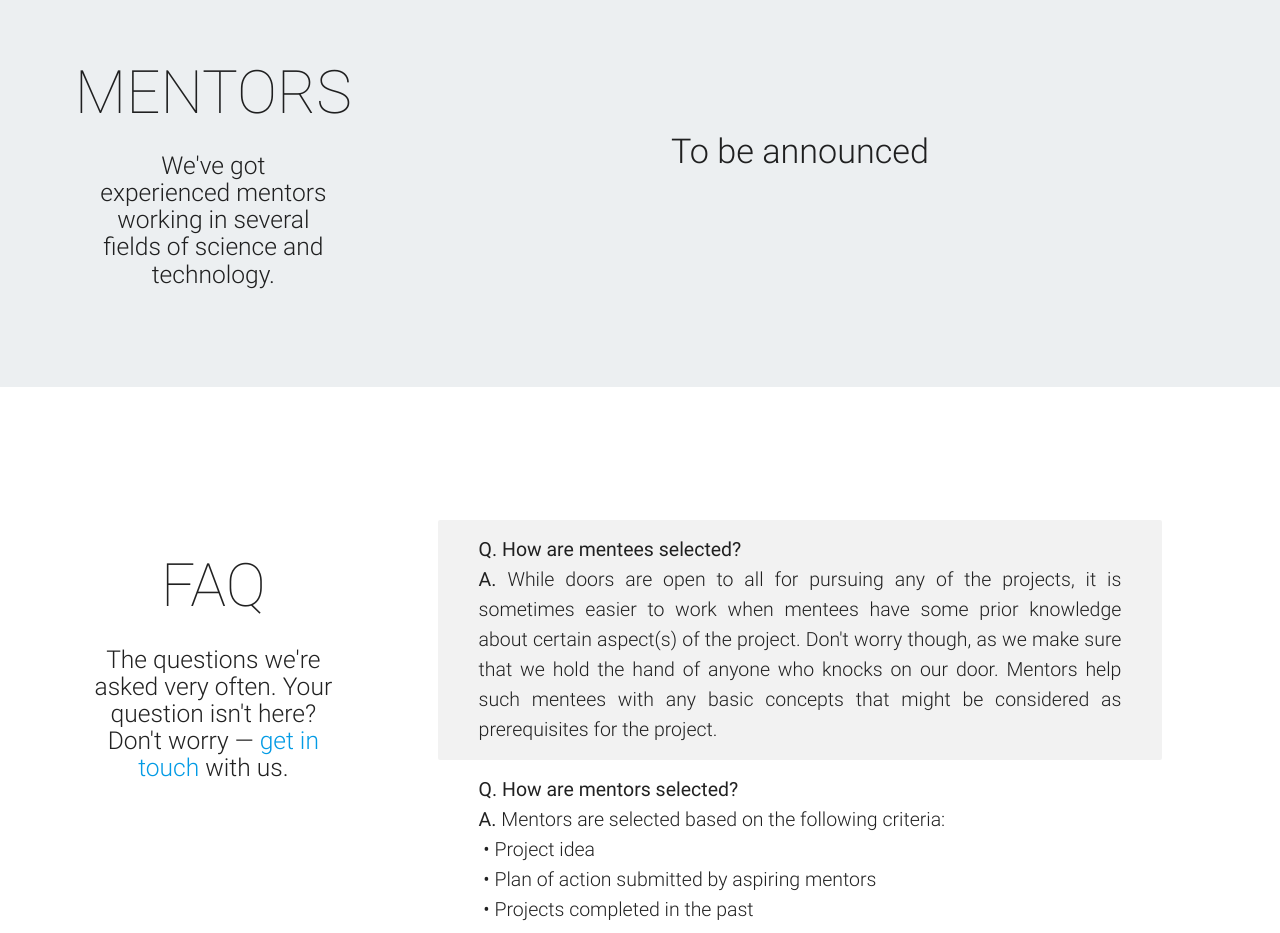
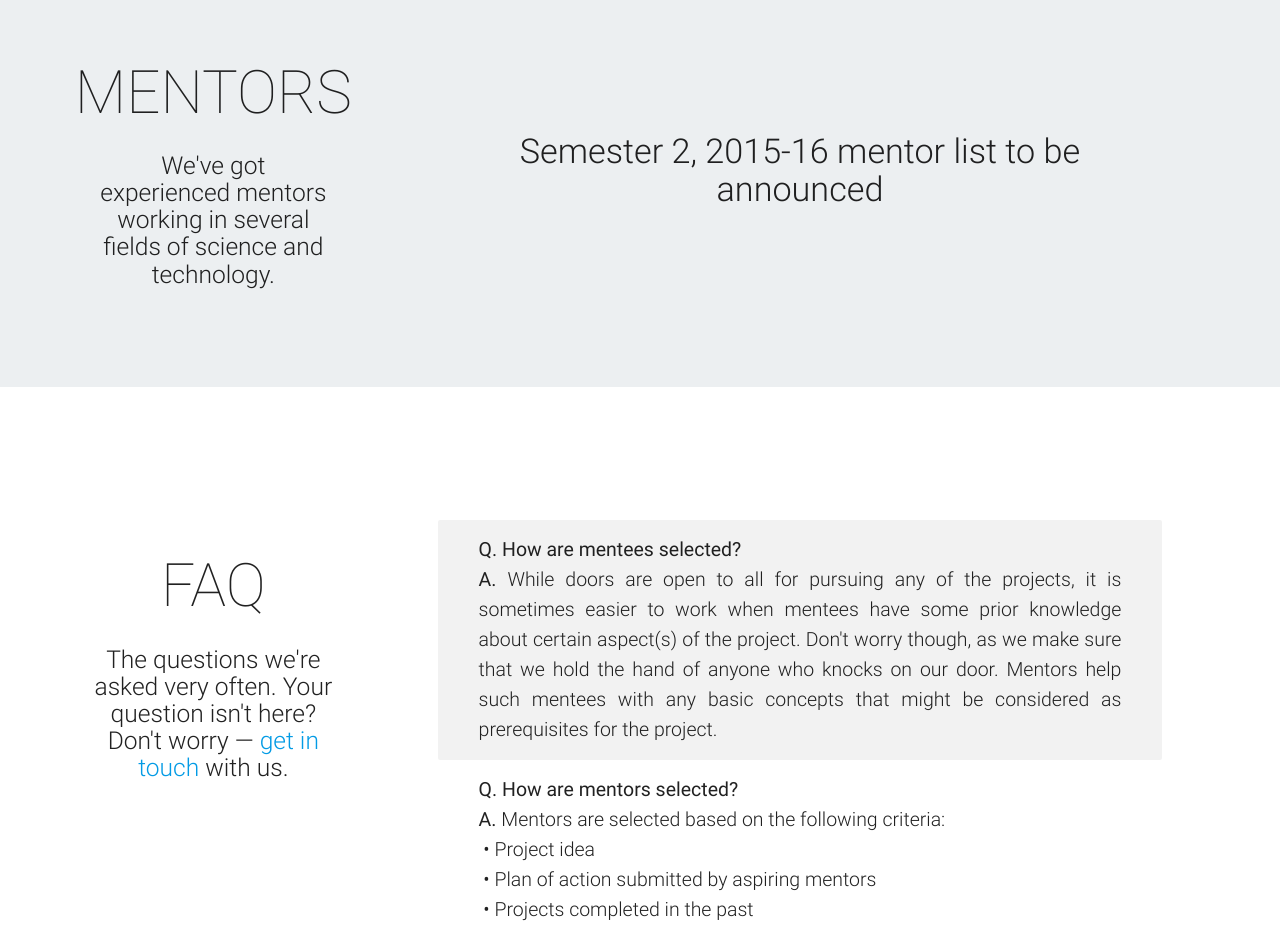
Before and after one commit to BITS-TIP/BITS-TIP.github.io, a plain HTML site: page index.html in a window 1280 px wide. Shown: the part 1460-2393 px from the top of the page. Drawn offline with Linux system fonts and the light colour scheme.

Commit message:
Put mentor list TBA message

```diff
--- a/index.html
+++ b/index.html
@@ -123,7 +123,7 @@
 	</div>
 	<div class = "col s12 m7 center">
 	 <br><br><br><br>
-	 <h4 class = "decentlightfont">To be announced</h4>
+	 <h4 class = "decentlightfont">Semester 2, 2015-16 mentor list to be announced</h4>
 	<!--
 	  <ul class = "mentorSL">
 	  <li>
```
